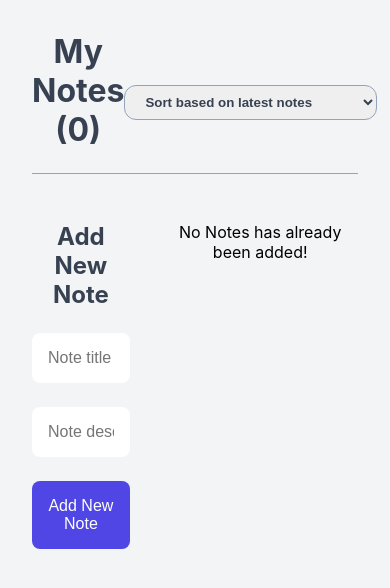
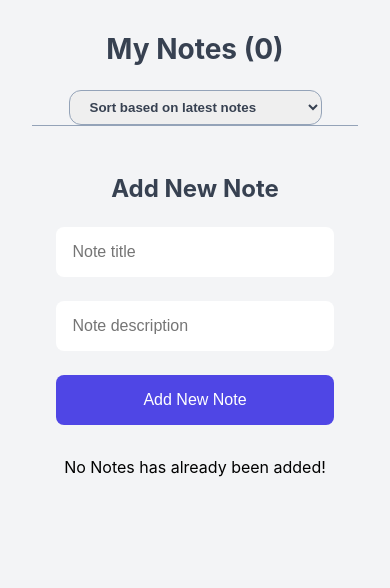
Before and after one commit to Pouya-Jahanbakhsh/NoteApp, a React (Vite) app: page / in a window 390 px wide. Shown: the top 588 px of the page. Built offline with nearby package versions, Linux system fonts and the light colour scheme.

Commit message:
responsived

```diff
--- a/src/App.css
+++ b/src/App.css
@@ -50,7 +50,7 @@
 
 .note-item {
   padding: 1rem;
-  background-color: #fff;
+  background-color: #ffffff;
   border-radius: 0.75rem;
   margin-bottom: 1.5rem;
 }
@@ -101,3 +101,25 @@
 .note-item__footer {
   color: var(--text-300);
 }
+
+/* Responsive screen size */
+
+
+/* for mobiles */
+@media screen and (max-width: 767px) {
+  .note-header{
+    flex-direction: column;
+    font-size: 14px;
+  }
+  .note-app{
+    flex-direction: column;
+    align-items: center;
+  }
+  .add-new-note{
+    width: 85%;
+  }
+  .note-container {
+    width: 100%;
+  }
+
+}
```
